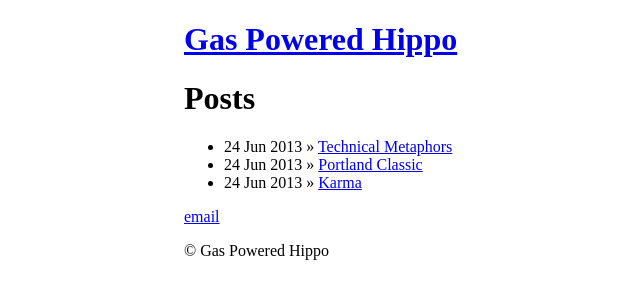
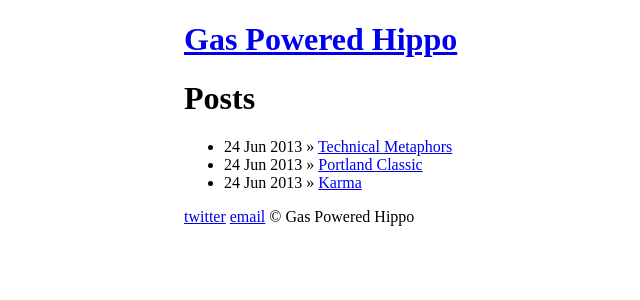
Before and after one commit to gaspoweredhippo/gaspoweredhippo.github.io, a Jekyll site: the page built from index.html, in a window 1280 px wide. Shown: the top 300 px of the page, without its empty margins (156-796 px from the left). Built offline with Jekyll 4.4.1, drawn with Linux system fonts in a browser that asks for light colours.

Commit message:
Adding twitter

```diff
--- a/_layouts/default.html
+++ b/_layouts/default.html
@@ -21,8 +21,9 @@
                 {{ content }}
 
             <div class="footer">
-              <p><a href="mailto:gaspoweredhippo@gmail.com">email</a></p>
-              <p>© Gas Powered Hippo</p>
+              <span><a href="https://twitter.com/gaspoweredhippo" >twitter</a></span>
+              <span><a href="mailto:gaspoweredhippo@gmail.com">email</a></span>
+              <span>© Gas Powered Hippo</span>
             </div>
           </div>
         </div> <!-- /container -->
```
